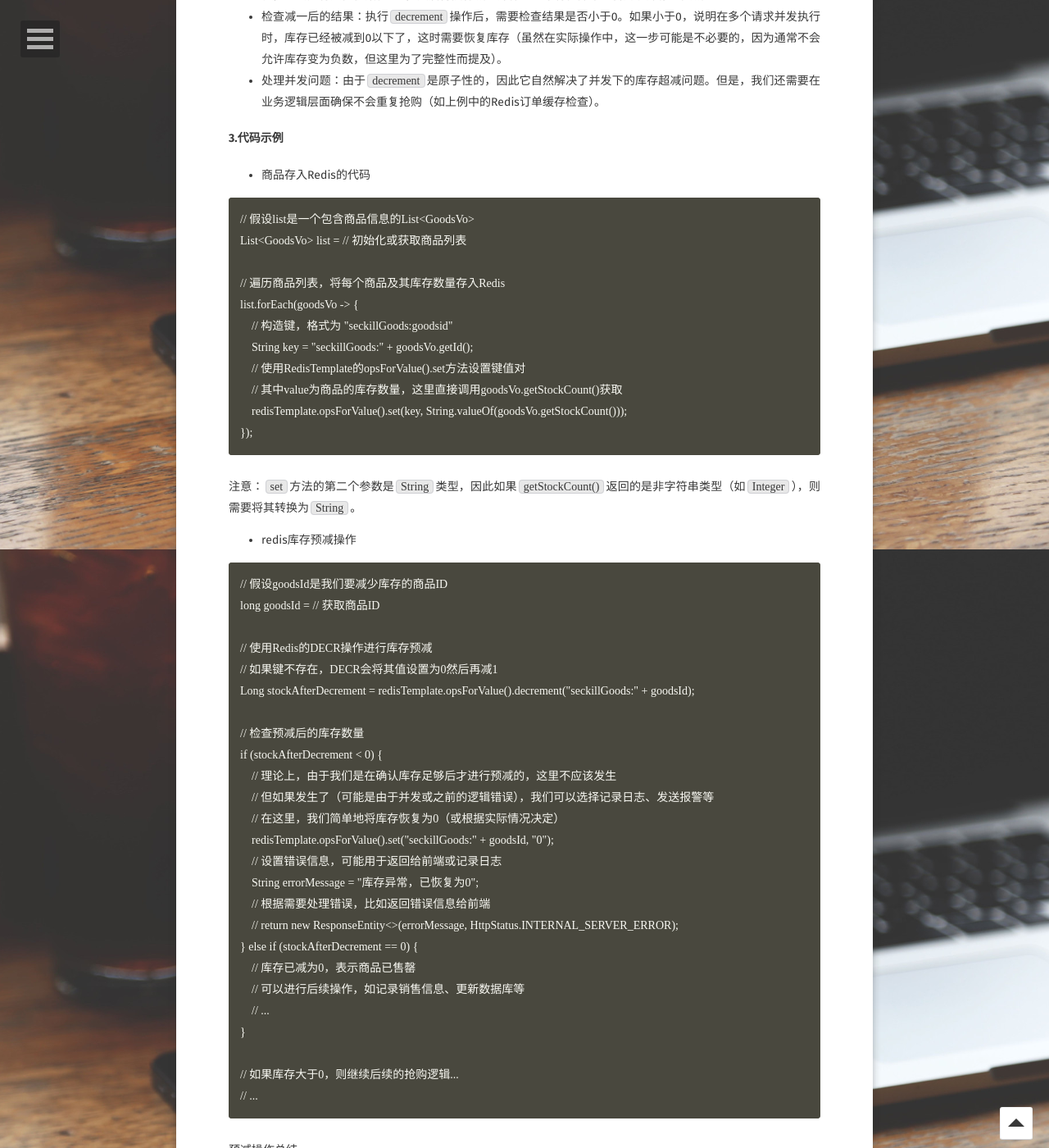
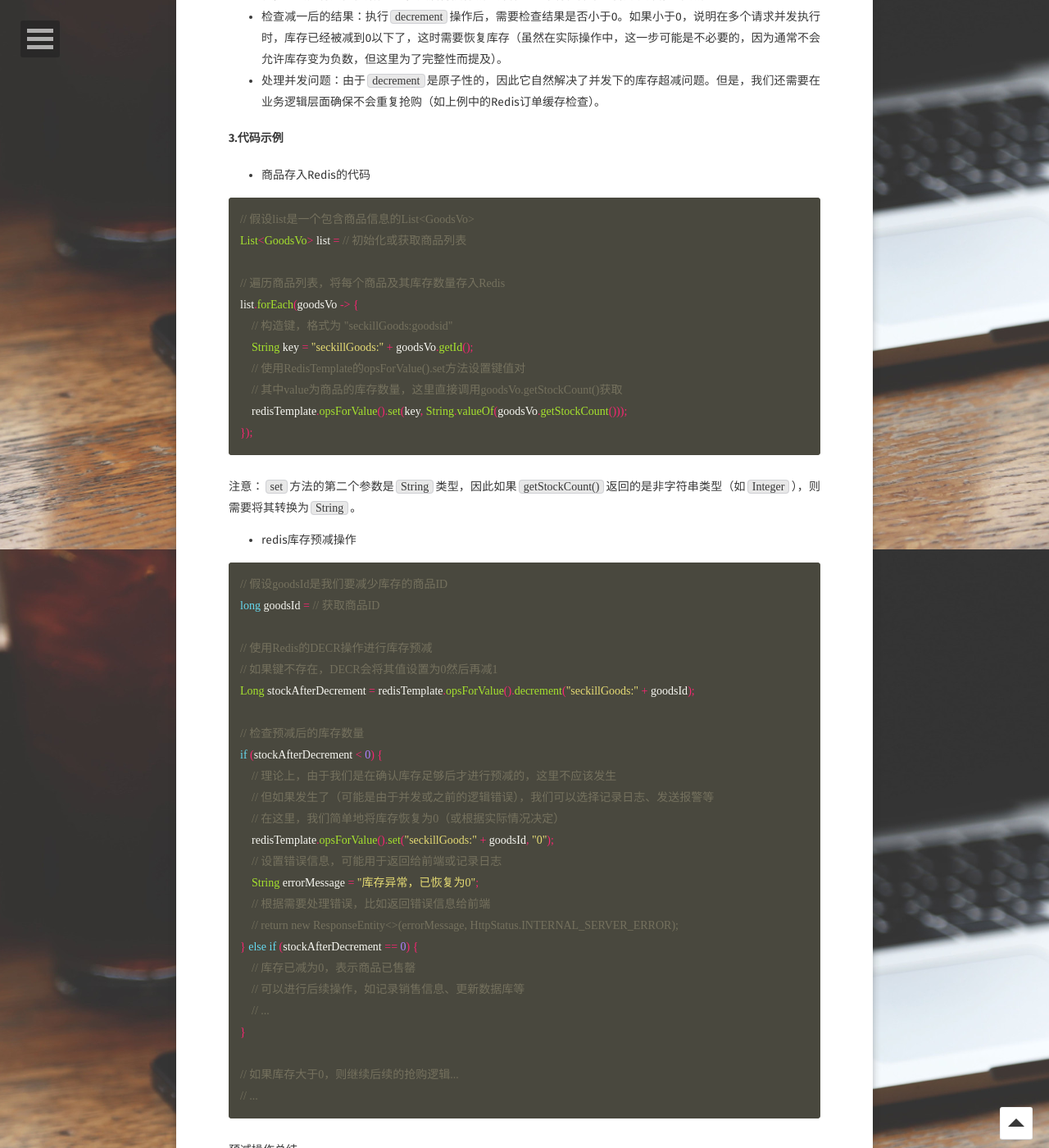
Before and after one commit to xubin2000/xubin2000.github.io, a Jekyll site: the page built from _posts/2023-07-04-redis库存预减.md, in a window 1280 px wide and 1400 px high, scrolled down 1130 px. Shown: the whole window at 82% size. Built offline with Jekyll 4.4.1, drawn with Linux system fonts in a browser that asks for light colours; some web fonts are replaced.

Commit message:
Update 2023-07-04-redis库存预减.md

````diff
--- a/_posts/2023-07-04-redis库存预减.md
+++ b/_posts/2023-07-04-redis库存预减.md
@@ -33,7 +34,7 @@ Redis库存预减操作是一个关键步骤，用于在高并发环境下避免
 #### 3.代码示例
 - 商品存入Redis的代码
 
-```
+```java
 // 假设list是一个包含商品信息的List<GoodsVo>
 List<GoodsVo> list = // 初始化或获取商品列表
 
@@ -50,7 +51,7 @@ list.forEach(goodsVo -> {
 注意：`set`方法的第二个参数是`String`类型，因此如果`getStockCount()`返回的是非字符串类型（如`Integer`），则需要将其转换为`String`。
 - redis库存预减操作
 
-```
+```java
 // 假设goodsId是我们要减少库存的商品ID
 long goodsId = // 获取商品ID
 
````
Also changed, not shown: other parts of _posts/2023-07-04-redis库存预减.md (+1 -0 lines).
